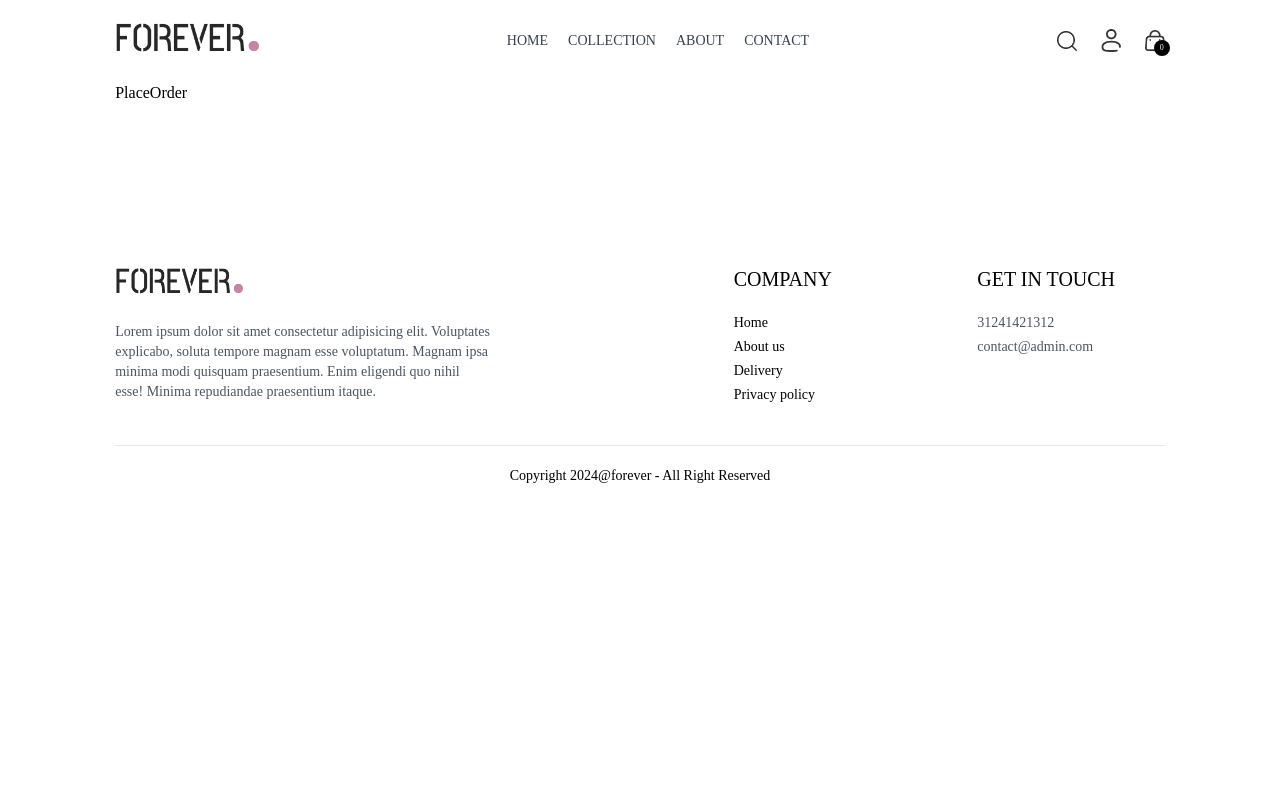
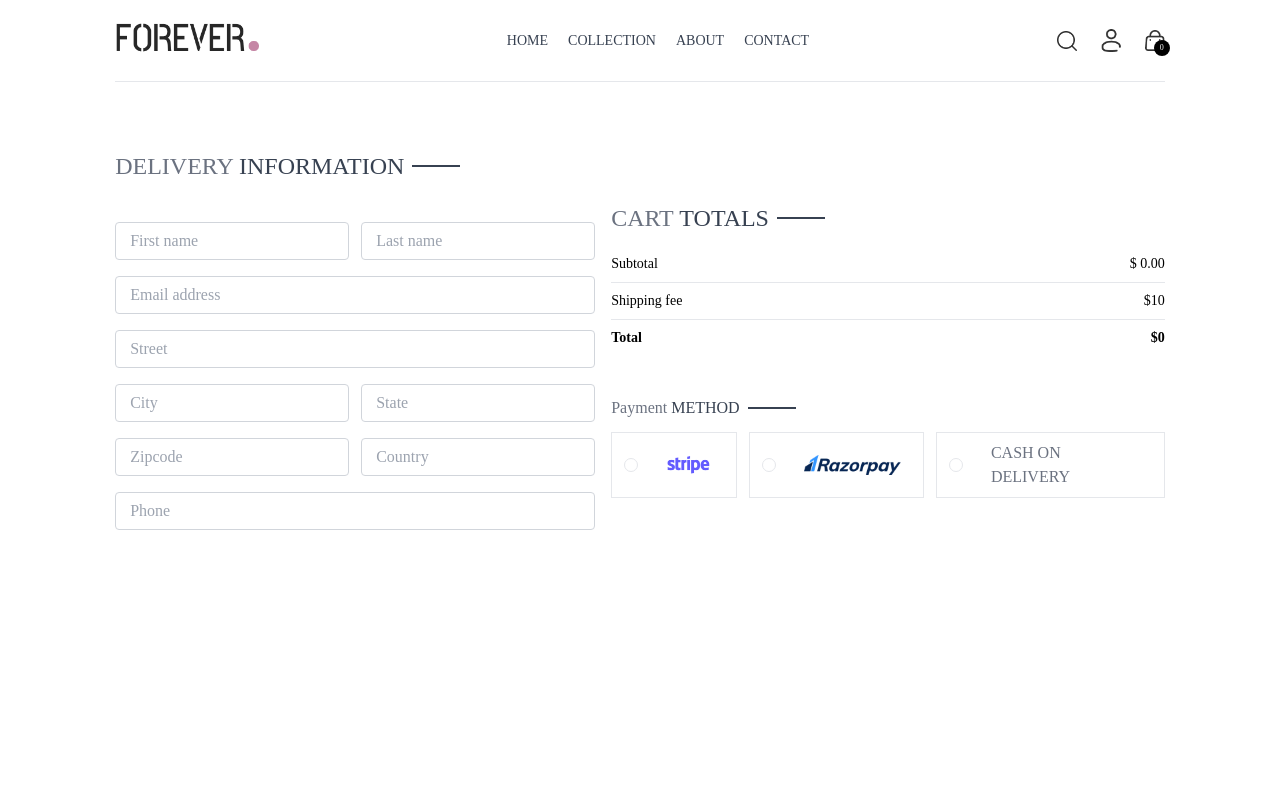
Before and after one commit to karimgaber12/foreverEcommerce, a React (Vite) app: page /place-order in a window 1280 px wide. Shown: the top 800 px of the page. Built offline with nearby package versions, Linux system fonts and the light colour scheme.

Commit message:
payment start

```diff
--- /dev/null
+++ b/src/components/CartTotal.jsx
@@ -0,0 +1,41 @@
+/* eslint-disable no-unused-vars */
+import React, { useContext } from "react";
+import { ShopContext } from "../context/ShopContext";
+import Title from "./Title";
+const CartTotal = () => {
+  const { currency, delivery_fee, getCartAmount } = useContext(ShopContext);
+  return (
+    <div className="w-full">
+      <div className="text-2xl">
+        <Title text1={"CART"} text2={"TOTALS"} />
+      </div>
+
+      <div className="flex flex-col gap-2 mt-2 text-sm">
+        <div className="flex justify-between">
+          <p>Subtotal</p>
+          <p>
+            {currency} {getCartAmount()}.00
+          </p>
+        </div>
+        <hr />
+        <div className="flex justify-between">
+          <p>Shipping fee</p>
+          <p>
+            {currency}
+            {delivery_fee}
+          </p>
+        </div>
+        <hr />
+        <div className="flex justify-between">
+          <b>Total</b>
+          <b>
+            {currency}
+            {getCartAmount() === 0 ? 0 : getCartAmount() + delivery_fee}
+          </b>
+        </div>
+      </div>
+    </div>
+  );
+};
+
+export default CartTotal;
--- a/src/context/ShopContext.jsx
+++ b/src/context/ShopContext.jsx
@@ -5,6 +5,7 @@
 import { createContext, useEffect, useState } from "react";
 import { products } from "../assets/assets";
 import { toast } from "react-toastify";
+import { useNavigate } from "react-router-dom";
 
 export const ShopContext = createContext();
 
@@ -14,6 +15,7 @@
   const [search, setSearch] = useState("");
   const [showSearch, setShowSearch] = useState(false);
   const [cartItems, setCartItems] = useState({});
+  const navigate = useNavigate();
 
   const addToCart = async (itemId, size) => {
     if (!size) {
@@ -55,6 +57,21 @@
 
     setCartItems(cartData);
   };
+
+  const getCartAmount = () => {
+    let totalAmount = 0;
+    for (const items in cartItems) {
+      let itemInfo = products.find((product) => product._id === items);
+      for (const item in cartItems[items]) {
+        try {
+          if (cartItems[items][item] > 0) {
+            totalAmount += itemInfo.price * cartItems[items][item];
+          }
+        } catch (error) {}
+      }
+    }
+    return totalAmount;
+  };
   const value = {
     products,
     currency,
@@ -67,6 +84,8 @@
     addToCart,
     getCartCount,
     updateQuantity,
+    getCartAmount,
+    navigate,
   };
 
   return (
--- a/src/pages/Cart.jsx
+++ b/src/pages/Cart.jsx
@@ -3,8 +3,9 @@
 import { ShopContext } from "../context/ShopContext";
 import Title from "../components/Title";
 import { assets } from "../assets/assets";
+import CartTotal from "../components/CartTotal";
 function Cart() {
-  const { products, currency, cartItems, updateQuantity } =
+  const { products, currency, cartItems, updateQuantity, navigate } =
     useContext(ShopContext);
   const [cartData, setCartData] = useState([]);
 
@@ -86,6 +87,19 @@
           );
         })}
       </div>
+      <div className="flex justify-end my-20">
+        <div className="w-full sm:w-[450px]">
+          <CartTotal />
+          <div className="w-full text-end">
+            <button
+              onClick={() => navigate("/place-order")}
+              className="bg-black text-white text-sm my-8 px-8 py-3"
+            >
+              PROCEED TO CHECKOUT
+            </button>
+          </div>
+        </div>
+      </div>
     </div>
   );
 }
--- a/src/pages/PlaceOrder.jsx
+++ b/src/pages/PlaceOrder.jsx
@@ -1,8 +1,96 @@
 /* eslint-disable no-unused-vars */
 import React from "react";
-
+import Title from "../components/Title";
+import CartTotal from "../components/CartTotal";
+import { assets } from "../assets/assets";
 function PlaceOrder() {
-  return <div>PlaceOrder</div>;
+  return (
+    <div className="flex flex-col sm:flex-row justify-between gap-4 pt-5 sm:pt-14 min-h-[80vh] border-t">
+      {/*left side*/}
+      <div className="flex flex-col gap-4 w-full sm:max-w-[480px]">
+        <div className="text-xl sm:text-2xl my-3">
+          <Title text1={"DELIVERY"} text2={"INFORMATION"} />
+        </div>
+        <div className="flex gap-3">
+          <input
+            placeholder="First name"
+            type="text"
+            className="border border-gray-300 rounded py-1.5 px-3.5 w-full"
+          />
+          <input
+            placeholder="Last name"
+            type="text"
+            className="border border-gray-300 rounded py-1.5 px-3.5 w-full"
+          />
+        </div>
+        <input
+          placeholder="Email address"
+          type="email"
+          className="border border-gray-300 rounded py-1.5 px-3.5 w-full"
+        />
+        <input
+          placeholder="Street"
+          type="text"
+          className="border border-gray-300 rounded py-1.5 px-3.5 w-full"
+        />
+        <div className="flex gap-3">
+          <input
+            placeholder="City"
+            type="text"
+            className="border border-gray-300 rounded py-1.5 px-3.5 w-full"
+          />
+          <input
+            placeholder="State"
+            type="text"
+            className="border border-gray-300 rounded py-1.5 px-3.5 w-full"
+          />
+        </div>
+        <div className="flex gap-3">
+          <input
+            placeholder="Zipcode"
+            type="number"
+            className="border border-gray-300 rounded py-1.5 px-3.5 w-full"
+          />
+          <input
+            placeholder="Country"
+            type="text"
+            className="border border-gray-300 rounded py-1.5 px-3.5 w-full"
+          />
+        </div>
+        <input
+          placeholder="Phone"
+          type="number"
+          className="border border-gray-300 rounded py-1.5 px-3.5 w-full"
+        />
+      </div>
+      {/*Right Side*/}
+      <div className="mt-8">
+        <div className="mt-8 min-w-80">
+          <CartTotal />
+        </div>
+        <div className="mt-12">
+          <Title text1={"Payment"} text2={"METHOD"} />
+          {/*payment selection methods*/}
+          <div className="flex gap-3 flex-col lg:flex-row">
+            <div className="flex items-center gap-3 border p-2 px-3 cursor-pointer">
+              <p className={`min-w-3.5 h-3.5 border rounded-full`}></p>
+              <img className="h-5 mx-4" src={assets.stripe_logo} alt="" />
+            </div>
+            <div className="flex items-center gap-3 border p-2 px-3 cursor-pointer">
+              <p className={`min-w-3.5 h-3.5 border rounded-full`}></p>
+              <img className="h-5 mx-4" src={assets.razorpay_logo} alt="" />
+            </div>
+            <div className="flex items-center gap-3 border p-2 px-3 cursor-pointer">
+              <p className={`min-w-3.5 h-3.5 border rounded-full`}></p>
+              <p className="text-gray-500 text0sm font-medium mx-4">
+                CASH ON DELIVERY
+              </p>
+            </div>
+          </div>
+        </div>
+      </div>
+    </div>
+  );
 }
 
 export default PlaceOrder;
```
